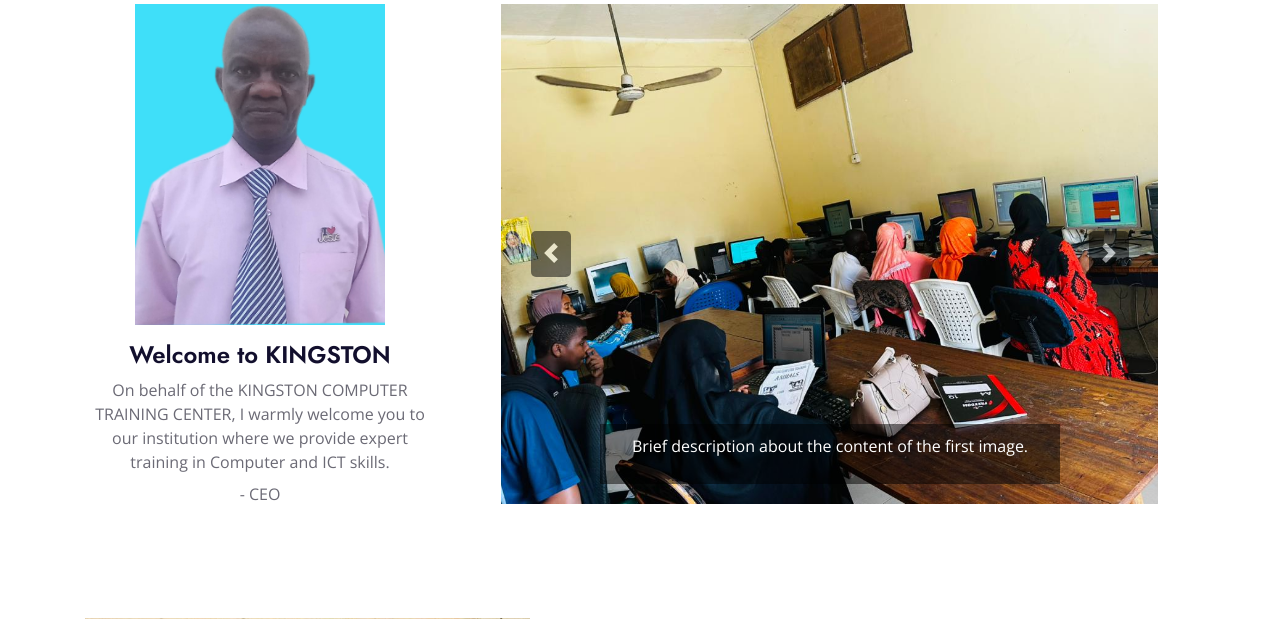
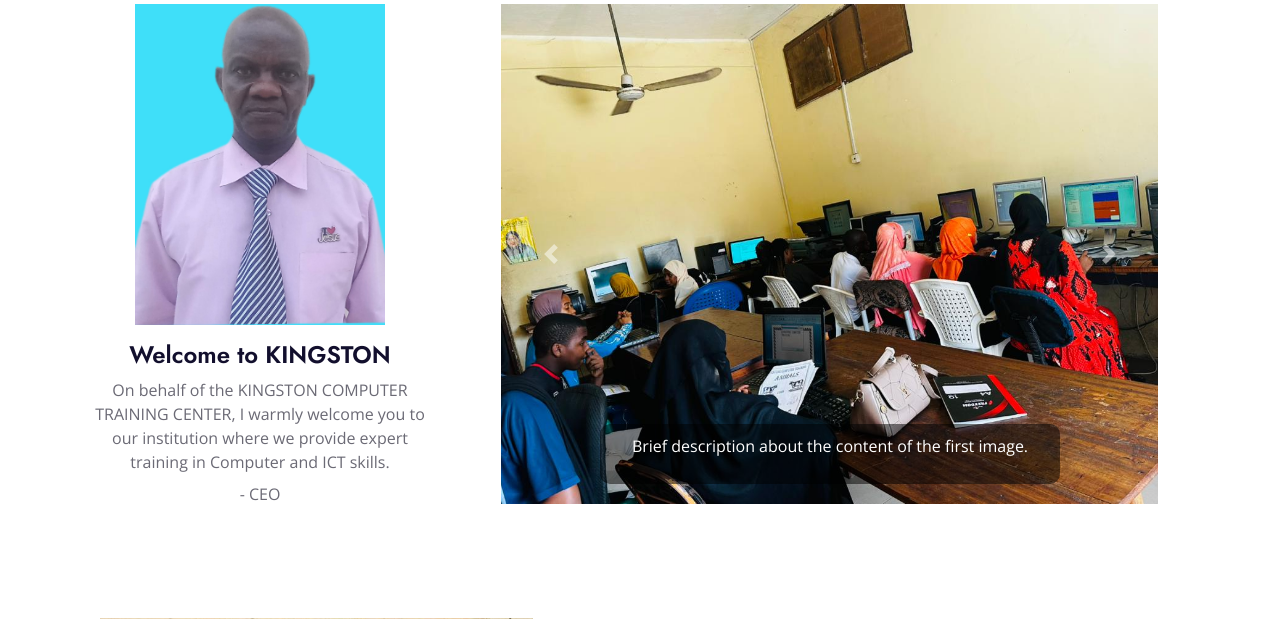
Before and after one commit to fredrickmugish/SRMS, a Django app: page / in a window 1280 px wide. Shown: the part 244-863 px from the top of the page. Run offline with Django 5.2, Linux system fonts and the light colour scheme; data that the repository does not hold is empty; some libraries are stand-ins or nearby versions.

Commit message:
Another commit

```diff
--- a/system/templates/site_index.html
+++ b/system/templates/site_index.html
@@ -125,56 +125,49 @@
             <div class="carousel-inner">
                 <div class="carousel-item active">
                     <img src="{% static 'site/img/32.jpg' %}" class="d-block w-100" style="height: 500px; object-fit: cover;" alt="...">
-                                <div class="carousel-caption d-none d-md-block" style="background-color: rgba(0, 0, 0, 0.5); padding: 10px;">
-                                    <p>Brief description about the content of the first image.</p>
+                    <div class="carousel-caption d-block" style="background-color: rgba(0, 0, 0, 0.5); padding: 10px; border-radius: 10px;">
+                        <p class="text-white">Brief description about the content of the first image.</p>
                     </div>
                 </div>
                 <div class="carousel-item">
                     <img src="{% static 'site/img/1.jpg' %}" class="d-block w-100" style="height: 500px; object-fit: cover;" alt="...">
-                                <div class="carousel-caption d-none d-md-block" style="background-color: rgba(0, 0, 0, 0.5); padding: 10px;">
-
-                                    <p>Brief description about the content of the second image.</p>
+                    <div class="carousel-caption d-block" style="background-color: rgba(0, 0, 0, 0.5); padding: 10px; border-radius: 10px;">
+                        <p class="text-white">Brief description about the content of the second image.</p>
                     </div>
                 </div>
                 <div class="carousel-item">
                     <img src="{% static 'site/img/3.jpg' %}" class="d-block w-100" style="height: 500px; object-fit: cover;" alt="...">
-                                <div class="carousel-caption d-none d-md-block" style="background-color: rgba(0, 0, 0, 0.5); padding: 10px;">
-
-                                    <p>Brief description about the content of the third image.</p>
+                    <div class="carousel-caption d-block" style="background-color: rgba(0, 0, 0, 0.5); padding: 10px; border-radius: 10px;">
+                        <p class="text-white">Brief description about the content of the third image.</p>
                     </div>
                 </div>
                 <div class="carousel-item">
                     <img src="{% static 'site/img/35.jpg' %}" class="d-block w-100" style="height: 500px; object-fit: cover;" alt="...">
-                                <div class="carousel-caption d-none d-md-block" style="background-color: rgba(0, 0, 0, 0.5); padding: 10px;">
-
-                                    <p>Brief description about the content of the fourth image.</p>
+                    <div class="carousel-caption d-block" style="background-color: rgba(0, 0, 0, 0.5); padding: 10px; border-radius: 10px;">
+                        <p class="text-white">Brief description about the content of the fourth image.</p>
                     </div>
                 </div>
                 <div class="carousel-item">
                     <img src="{% static 'site/img/18.jpg' %}" class="d-block w-100" style="height: 500px; object-fit: cover;" alt="...">
-                                <div class="carousel-caption d-none d-md-block" style="background-color: rgba(0, 0, 0, 0.5); padding: 10px;">
-
-                                    <p>Brief description about the content of the fifth image.</p>
+                    <div class="carousel-caption d-block" style="background-color: rgba(0, 0, 0, 0.5); padding: 10px; border-radius: 10px;">
+                        <p class="text-white">Brief description about the content of the fifth image.</p>
                     </div>
                 </div>
                 <div class="carousel-item">
                     <img src="{% static 'site/img/28.jpg' %}" class="d-block w-100" style="height: 500px; object-fit: cover;" alt="...">
-                                <div class="carousel-caption d-none d-md-block" style="background-color: rgba(0, 0, 0, 0.5); padding: 10px;">
-
-                                    <p>Brief description about the content of the sixth image.</p>
+                    <div class="carousel-caption d-block" style="background-color: rgba(0, 0, 0, 0.5); padding: 10px; border-radius: 10px;">
+                        <p class="text-white">Brief description about the content of the sixth image.</p>
                     </div>
                 </div>
             </div>
-                        <div class="carousel-buttons">
-                            <button class="carousel-control-prev" type="button" data-target="#carouselExampleIndicators" data-slide="prev">
-                                <span class="carousel-button"><span class="carousel-control-prev-icon" aria-hidden="true"></span></span>
-                            </button>
-                            <button class="carousel-control-next" type="button" data-target="#carouselExampleIndicators" data-slide="next">
-                                <span class="carousel-button"><span class="carousel-control-next-icon" aria-hidden="true"></span></span>
-                            </button>
-                        </div>
-                    </div>
-                </div>
+            <a class="carousel-control-prev" href="#carouselExampleIndicators" role="button" data-slide="prev">
+                <span class="carousel-control-prev-icon" aria-hidden="true"></span>
+                <span class="sr-only">Previous</span>
+            </a>
+            <a class="carousel-control-next" href="#carouselExampleIndicators" role="button" data-slide="next">
+                <span class="carousel-control-next-icon" aria-hidden="true"></span>
+                <span class="sr-only">Next</span>
+            </a>
         </div>
     </div>
 </div>
```
Lines whose indentation alone changed are shown as unchanged.
